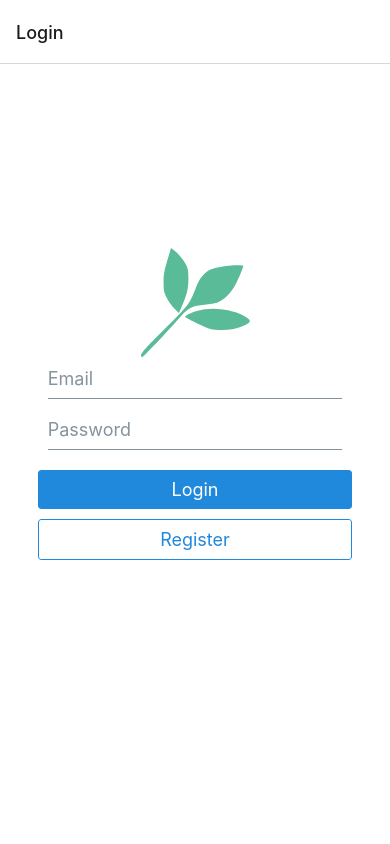
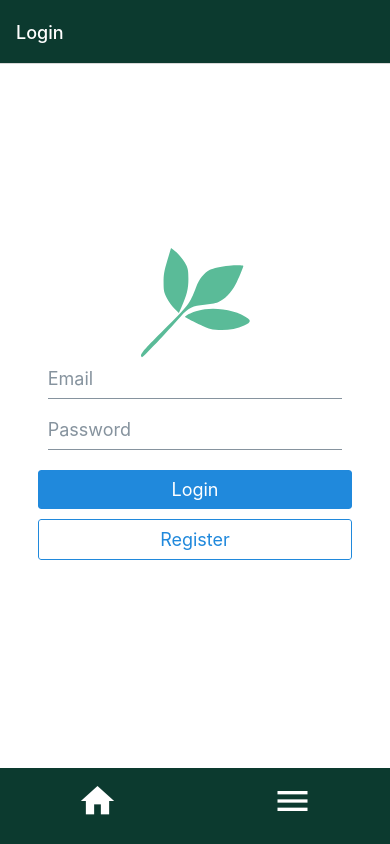
Before and after one commit to Flourish-IoT/flourish-mobile, a React Native app: screen /Login in a window 390 px wide. Built offline with nearby package versions, Linux system fonts and the light colour scheme.

Commit message:
Navigation, theme, App Bar

```diff
--- a/App.js
+++ b/App.js
@@ -2,10 +2,13 @@ import React from 'react';
 import axios from 'axios';
 import { NavigationContainer } from '@react-navigation/native';
 import { createStackNavigator } from '@react-navigation/stack';
+import AppBar from './lib/components/AppBar';
+import Theme from './lib/theme';
 
 import LoginScreen from './screens/Login';
 import RegisterScreen from './screens/Register';
 import HomeScreen from './screens/Home';
+import TestingScreen from './screens/Testing';
 
 axios.defaults.baseURL = 'https://f8rxwugjzj.execute-api.us-east-1.amazonaws.com/default';
 axios.defaults.headers.post['Content-Type'] = 'application/x-www-form-urlencoded';
@@ -19,7 +22,7 @@ axios.interceptors.response.use((res) => { // Status codes 100-399
 
 const Stack = createStackNavigator();
 const globalScreenOptions = {
-	headerStyle: { backgroundColor: '#2C6BED' },
+	headerStyle: { backgroundColor: Theme.colors.primary },
 	headerTitleStyle: { color: 'white' },
 	headerTintColor: 'white'
 };
@@ -27,11 +30,13 @@ const globalScreenOptions = {
 export default function App() {
 	return (
 		<NavigationContainer>
-			<Stack.Navigator>
-				<Stack.Screen screenOptions={globalScreenOptions} name='Login' component={LoginScreen} />
-				<Stack.Screen screenOptions={globalScreenOptions} name='Register' component={RegisterScreen} />
-				<Stack.Screen screenOptions={globalScreenOptions} name='Home' component={HomeScreen} />
+			<Stack.Navigator screenOptions={globalScreenOptions}>
+				<Stack.Screen name='Login' component={LoginScreen} />
+				<Stack.Screen name='Register' component={RegisterScreen} />
+				<Stack.Screen name='Home' component={HomeScreen} />
+				<Stack.Screen name='Testing' component={TestingScreen} />
 			</Stack.Navigator>
+			<AppBar />
 		</NavigationContainer>
 	);
 }
--- a/app.json
+++ b/app.json
@@ -2,7 +2,7 @@
 	"expo": {
 		"name": "Flourish",
 		"slug": "Flourish",
-		"version": "1.0.2",
+		"version": "1.0.4",
 		"orientation": "portrait",
 		"icon": "./assets/icon.png",
 		"plugins": [
--- /dev/null
+++ b/lib/components/AppBar.jsx
@@ -0,0 +1,61 @@
+import React from "react";
+import { useNavigation } from "@react-navigation/native";
+import { View, StyleSheet } from "react-native";
+import { Button } from "react-native-elements";
+import Theme from "../theme";
+
+export default function AppBar() {
+	const navigation = useNavigation();
+	const onNavigate = (newScreen) => {
+		navigation.navigate(newScreen);
+	};
+
+	return (
+		<View style={styles.container}>
+			<Button
+				type='clear'
+				style={styles.target}
+				onPress={() => {
+					onNavigate("Home");
+				}}
+				icon={{
+					name: "home",
+					size: 40,
+					color: "white",
+				}}
+			/>
+			<Button
+				type='clear'
+				style={styles.target}
+				onPress={() => {
+					onNavigate("Testing");
+				}}
+				icon={{
+					name: "menu",
+					size: 40,
+					color: "white",
+				}}
+			/>
+		</View>
+	);
+}
+
+const styles = StyleSheet.create({
+	container: {
+		backgroundColor: Theme.colors.primary,
+		position: "absolute",
+		bottom: 0,
+		paddingBottom: 15,
+		paddingTop: 5,
+		width: "100%",
+		display: "flex",
+		flexDirection: "row",
+		justifyContent: "space-around",
+	},
+	target: {
+		alignItems: "center",
+	},
+	icon: {
+		width: "100%",
+	},
+});
--- /dev/null
+++ b/lib/theme/index.js
@@ -0,0 +1,6 @@
+export default {
+	colors: {
+		primary: "#0C3A2F",
+		secondary: "#5ABB98",
+	},
+};
--- a/package.json
+++ b/package.json
@@ -20,15 +20,15 @@
 		"react-dom": "16.13.1",
 		"react-native": "https://github.com/expo/react-native/archive/sdk-42.0.0.tar.gz",
 		"react-native-elements": "^3.4.2",
-		"react-native-web": "~0.13.12",
-		"react-native-svg": "12.1.1"
+		"react-native-svg": "12.1.1",
+		"react-native-web": "~0.13.12"
 	},
 	"devDependencies": {
 		"@babel/core": "^7.9.0"
 	},
 	"private": true,
 	"name": "flourish",
-	"version": "1.0.2",
+	"version": "1.0.4",
 	"repository": {
 		"type": "git",
 		"url": "git+https://github.com/Flourish-IoT/flourish-mobile.git"
--- a/screens/Home.js
+++ b/screens/Home.js
@@ -1,17 +1,10 @@
-import React, { useState, useLayoutEffect } from 'react';
-import { StyleSheet, Image, TouchableOpacity, Text, View } from 'react-native';
-import { Button } from 'react-native-elements';
+import React, { useLayoutEffect } from 'react';
+import { View, Text, StyleSheet } from 'react-native';
 import * as ImagePicker from 'expo-image-picker';
 import { Camera } from 'expo-camera';
 
 export default function HomeScreen({ navigation }) {
-    const [image, setImage] = useState(null);
-    const [type, setType] = useState(Camera.Constants.Type.back);
-
     useLayoutEffect(() => {
-        navigation.setOptions({
-            headerBackTitle: 'Logout'
-        });
         (async () => {
             if (Platform.OS !== 'web') {
                 const { photosPermission } = await ImagePicker.requestMediaLibraryPermissionsAsync();
@@ -20,37 +13,9 @@ export default function HomeScreen({ navigation }) {
         })();
     }, [navigation]);
 
-    const openPhotos = async () => {
-        let result = await ImagePicker.launchImageLibraryAsync({
-            mediaTypes: ImagePicker.MediaTypeOptions.Images,
-            allowsEditing: true,
-            aspect: [1, 1],
-            quality: 1,
-        });
-
-        if (!result.cancelled) {
-            setImage(result.uri);
-        }
-    };
-
     return (
         <View style={styles.container}>
-            <Image source={image ? { uri: image } : require('../assets/placehold-200.png')} style={{ width: 200, height: 200, marginBottom: 10 }} />
-            <Button onPress={openPhotos} raised title='Select Photo' />
-            {/* <Camera type={type} sx={{ height: 50 }} >
-                <View sx={{ height: 20 }}>
-                    <TouchableOpacity
-                        onPress={() => {
-                            setType(
-                                type === Camera.Constants.Type.back
-                                    ? Camera.Constants.Type.front
-                                    : Camera.Constants.Type.back
-                            );
-                        }}>
-                        <Text>Flip</Text>
-                    </TouchableOpacity>
-                </View>
-            </Camera> */}
+            <Text>Welcome Home!</Text>
         </View>
     );
 }
@@ -60,7 +25,7 @@ const styles = StyleSheet.create({
         flex: 1,
         alignItems: 'center',
         justifyContent: 'center',
-        padding: 10,
-        backgroundColor: 'white'
+        backgroundColor: 'white',
+        shadowColor: 'black'
     }
-});;
+});
--- a/screens/Login.js
+++ b/screens/Login.js
@@ -1,6 +1,6 @@
-import React, { useEffect, useState } from 'react';
-import { KeyboardAvoidingView, StyleSheet, Text, View } from 'react-native';
-import { Button, Input, Image } from 'react-native-elements';
+import React, { useState } from 'react';
+import { KeyboardAvoidingView, StyleSheet, View } from 'react-native';
+import { Button, Input } from 'react-native-elements';
 import { StatusBar } from 'expo-status-bar';
 import Logo from '../lib/icons/Logo';
 
@@ -8,18 +8,11 @@ export default function LoginScreen({ navigation }) {
     const [email, setEmail] = useState('');
     const [password, setPassword] = useState('');
 
-    useEffect(() => {
-        // const unsub = auth.onAuthStateChanged((authUser) => {
-        //     if (authUser) {
-        //         navigation.replace('Home');
-        //     }
-        // });
-
-        // return unsub();
-    }, []);
-
     const signIn = () => {
-        navigation.navigate('Home');
+        navigation.reset({
+            index: 0,
+            routes: [{ name: 'Home' }]
+        });
     };
 
     return (
--- a/screens/Register.js
+++ b/screens/Register.js
@@ -1,8 +1,7 @@
 import React, { useLayoutEffect, useState } from 'react';
 import { KeyboardAvoidingView, StyleSheet, Text, View } from 'react-native';
-import { Button, Input, Image } from 'react-native-elements';
+import { Button, Input } from 'react-native-elements';
 import { StatusBar } from 'expo-status-bar';
-import axios from 'axios';
 
 export default function RegisterScreen({ navigation }) {
     const [name, setName] = useState('');
@@ -16,10 +15,9 @@ export default function RegisterScreen({ navigation }) {
     }, [navigation]);
 
     const register = () => {
-        axios.get('/flourish-test').then((res) => {
-            alert(JSON.stringify(res.data));
-        }).catch((error) => {
-            alert(error.message);
+        navigation.reset({
+            index: 0,
+            routes: [{ name: 'Home' }]
         });
     };
 
--- /dev/null
+++ b/screens/Testing.js
@@ -0,0 +1,102 @@
+import React, { useState, useLayoutEffect } from 'react';
+import { StyleSheet, Image, View, Text } from 'react-native';
+import { Button, TouchableOpacity } from 'react-native-elements';
+import * as ImagePicker from 'expo-image-picker';
+import { Camera } from 'expo-camera';
+import axios from 'axios';
+
+export default function TestingScreen({ navigation }) {
+    const [image, setImage] = useState(null);
+    const [type, setType] = useState(Camera.Constants.Type.back);
+
+    const [endPointIsLoading, setEndPointIsLoading] = useState(false);
+
+    useLayoutEffect(() => {
+        (async () => {
+            if (Platform.OS !== 'web') {
+                const { photosPermission } = await ImagePicker.requestMediaLibraryPermissionsAsync();
+                const { cameraPermission } = await Camera.requestPermissionsAsync();
+            }
+        })();
+    }, [navigation]);
+
+    const openPhotos = async () => {
+        let result = await ImagePicker.launchImageLibraryAsync({
+            mediaTypes: ImagePicker.MediaTypeOptions.Images,
+            allowsEditing: true,
+            aspect: [1, 1],
+            quality: 1,
+        });
+
+        if (!result.cancelled) {
+            setImage(result.uri);
+        }
+    };
+
+    const hitEndpoint = () => {
+        setEndPointIsLoading(true);
+
+        axios.get('/flourish-test').then((res) => {
+            alert(JSON.stringify(res.data));
+        }).catch((error) => {
+            alert(error.message);
+        }).finally(() => {
+            setEndPointIsLoading(false);
+        });
+    };
+
+    return (
+        <View style={styles.container}>
+            <Image source={image ? { uri: image } : require('../assets/placehold-200-2.png')} style={{ width: 200, height: 200, marginBottom: 10 }} />
+            <Button style={styles.button} onPress={openPhotos} raised title='Select Photo' />
+            <Button style={styles.button} onPress={hitEndpoint} loading={endPointIsLoading} raised title='Hit AWS Endpoint' />
+            {/* <Camera style={styles.camera} type={type}>
+                <View style={styles.buttonContainer}>
+                    {/* <TouchableOpacity
+                        style={styles.camButton}
+                        onPress={() => {
+                            setType(
+                                type === Camera.Constants.Type.back
+                                    ? Camera.Constants.Type.front
+                                    : Camera.Constants.Type.back
+                            );
+                        }}>
+                        <Text style={styles.text}> Flip </Text>
+                    </TouchableOpacity> */}
+            {/* </View> */}
+            {/* </Camera >} */}
+        </View >
+    );
+}
+
+const styles = StyleSheet.create({
+    container: {
+        flex: 1,
+        width: '100%',
+        alignItems: 'center',
+        justifyContent: 'center',
+        backgroundColor: 'white'
+    },
+    button: {
+        width: 200
+    },
+    camera: {
+        flex: 1,
+    },
+    buttonContainer: {
+        flex: 1,
+        backgroundColor: 'transparent',
+        flexDirection: 'row',
+        margin: 20,
+        width: 200
+    },
+    camButton: {
+        flex: 0.1,
+        alignSelf: 'flex-end',
+        alignItems: 'center',
+    },
+    text: {
+        fontSize: 18,
+        color: 'white',
+    },
+});;
```
Also changed, not shown: assets/placehold-200-2.png (added), 1 other file (tests, documents, lock files or other folders).
